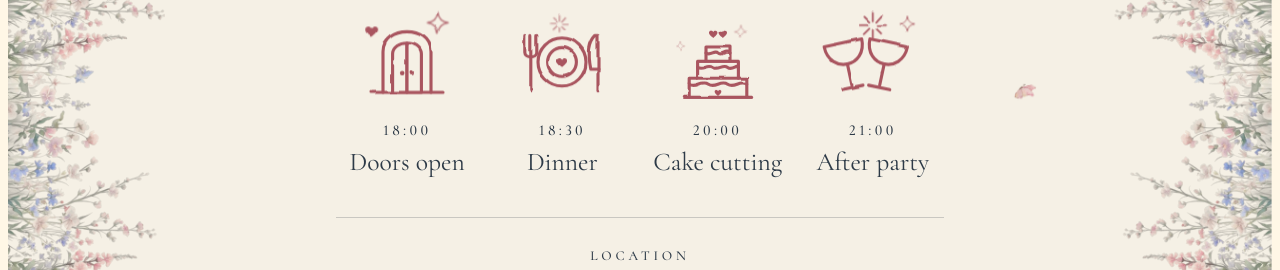
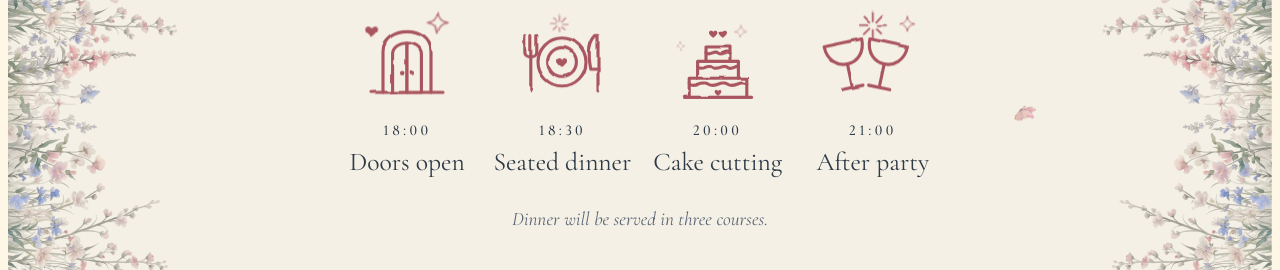
Before and after one commit to jjean-c/j-jwedding, a plain HTML site: page index.html in a window 1280 px wide. Shown: the part 2092-2362 px from the top of the page. Drawn offline with Linux system fonts and the light colour scheme; animation ran at ten frames a second.

Commit message:
Seated dinner; three-course note under the agenda
Co-Authored-By: Claude Opus 5.5 <noreply@anthropic.com>
Claude-Session: https://claude.ai/code/session_01VR3RgDGCSpaeBPWy6oQ488

```diff
--- a/index.html
+++ b/index.html
@@ -295,6 +295,7 @@ h2.title{
 @keyframes twinkle{0%,100%{opacity:1;transform:scale(1)}50%{opacity:.5;transform:scale(.86)}}
 .tl__item .time{font-family:var(--caps);font-variant-numeric:lining-nums;font-weight:500;font-size:.95rem;letter-spacing:.22em;text-transform:uppercase;color:var(--ink)}
 .tl__item .what{font-family:var(--display);font-weight:400;font-size:clamp(1.1rem,4.2vw,1.6rem);line-height:1.2;text-wrap:balance}
+.tl-note{font-family:var(--display);font-style:italic;font-size:clamp(1.05rem,3.6vw,1.2rem);color:var(--ink-soft);margin-top:-.8rem;text-align:center}
 .place{display:flex;flex-direction:column;align-items:center;gap:.5rem;padding-top:1.8rem;border-top:1px solid var(--line);width:100%}
 .place .name{font-family:var(--display);font-weight:400;font-size:clamp(1.8rem,5.6vw,2.4rem);line-height:1.1}
 .actions{display:flex;flex-wrap:wrap;justify-content:center;gap:.6rem 1rem;margin-top:.6rem}
@@ -632,7 +633,7 @@ fieldset.field{border:0;margin:0;padding:0}
             <use class="dn-burst" href="#d-burst" x="30" y="2" width="20" height="20"/>
             <g class="dn-steam" style="stroke-width:2.2"><path d="M33 20C30 16 36 12 33 8"/><path d="M40 20C37 16 43 12 40 8"/><path d="M47 20C44 16 50 12 47 8"/></g>
           </svg>
-          <span class="time">18:30</span><span class="what">Dinner</span>
+          <span class="time">18:30</span><span class="what">Seated dinner</span>
         </div>
         <div class="tl__item">
           <svg class="ico" viewBox="0 0 80 80" aria-hidden="true">
@@ -664,6 +665,7 @@ fieldset.field{border:0;margin:0;padding:0}
           <span class="time">21:00</span><span class="what">After party</span>
         </div>
       </div>
+      <p class="tl-note rv">Dinner will be served in three courses.</p>
       <div class="place rv">
         <p class="eyebrow" style="color:var(--ink)">Location</p>
         <p class="name">Park Nai Lert</p>
```
